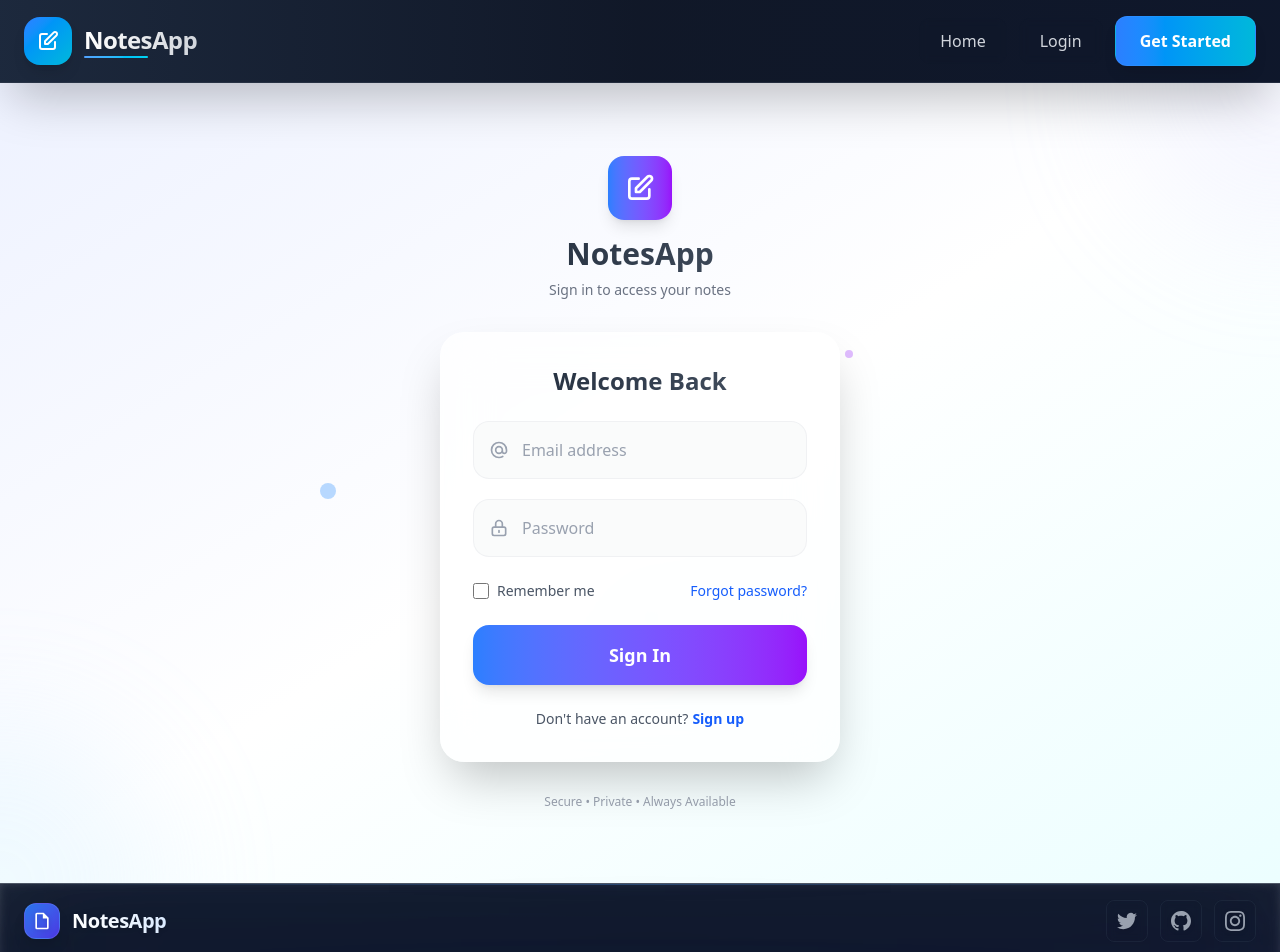
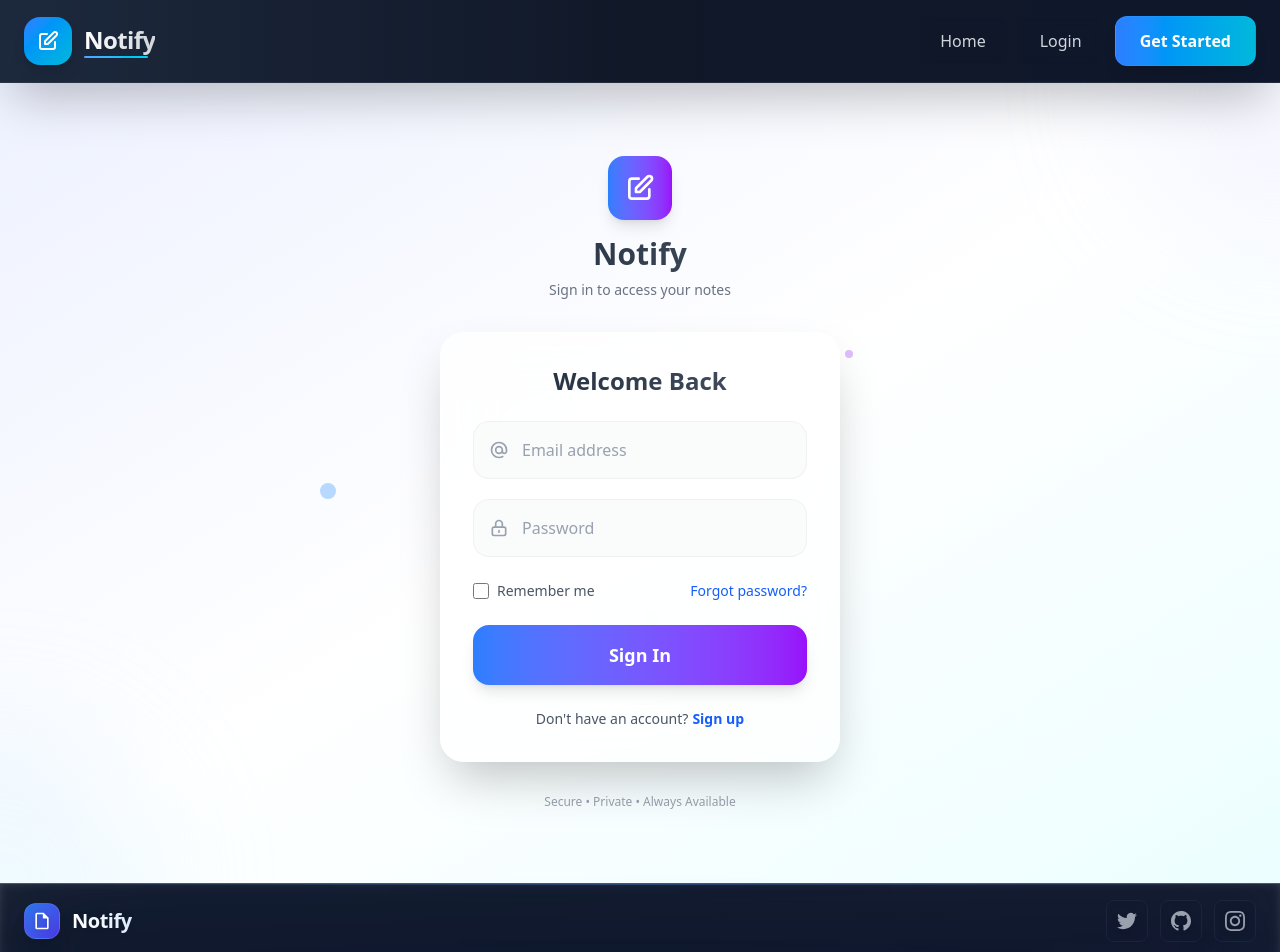
Before and after one commit to hardik211005/NOTES-APP, a React (Vite) app in the folder Frontend/Notes-App/: page /login in a window 1280 px wide. Shown: the top 952 px of the page. Built offline with nearby package versions, Linux system fonts and the light colour scheme.

Commit message:
Changed Title

```diff
--- a/Frontend/Notes-App/index.html
+++ b/Frontend/Notes-App/index.html
@@ -4,7 +4,7 @@
     <meta charset="UTF-8" />
     <link rel="icon" type="image/svg+xml" href="/logo.png" />
     <meta name="viewport" content="width=device-width, initial-scale=1.0" />
-    <title>Notes App</title>
+    <title>Notify</title>
   </head>
   <body>
     <div id="root"></div>
--- a/Frontend/Notes-App/src/components/Footer.jsx
+++ b/Frontend/Notes-App/src/components/Footer.jsx
@@ -28,7 +28,7 @@ const Footer = () => {
             </div>
             <div>
               <h1 className="text-xl font-bold bg-gradient-to-r from-white via-blue-50 to-blue-100 bg-clip-text text-transparent tracking-tight drop-shadow-sm">
-                NotesApp
+                Notify
               </h1>
             </div>
           </div>
@@ -76,7 +76,7 @@ const Footer = () => {
         {/* Bottom Section - Full Width */}
         <div className="flex justify-between items-center text-sm">
           <div className="text-gray-400/90 backdrop-blur-sm">
-            <span>© {currentYear} NotesApp. All rights reserved.</span>
+            <span>© {currentYear} Notify. All rights reserved.</span>
           </div>
 
           <div className="flex items-center space-x-4">
--- a/Frontend/Notes-App/src/components/Navbar.jsx
+++ b/Frontend/Notes-App/src/components/Navbar.jsx
@@ -22,7 +22,7 @@ const Navbar = () => {
             </div>
             <div>
               <h1 className="text-2xl font-bold bg-gradient-to-r from-white to-gray-300 bg-clip-text text-transparent tracking-tight">
-                NotesApp
+                Notify
               </h1>
               <div className="w-16 h-0.5 bg-gradient-to-r from-blue-400 to-cyan-400 rounded-full"></div>
             </div>
--- a/Frontend/Notes-App/src/pages/Home.jsx
+++ b/Frontend/Notes-App/src/pages/Home.jsx
@@ -36,7 +36,7 @@ const Home = () => {
                 <span className="text-5xl">📋</span>
               </div>
               <h1 className="text-7xl font-black bg-gradient-to-r from-white via-blue-200 to-indigo-200 bg-clip-text text-transparent mb-8 leading-tight">
-                NotesApp
+                Notify
               </h1>
               <p className="text-xl text-gray-300 mb-6 max-w-3xl mx-auto leading-relaxed font-medium">
                 Transform your ideas into organized thoughts. Create, manage, and never lose track of your brilliant ideas again.
--- a/Frontend/Notes-App/src/pages/Login.jsx
+++ b/Frontend/Notes-App/src/pages/Login.jsx
@@ -56,7 +56,7 @@ const Login = () => {
             </svg>
           </div>
           <h1 className="text-3xl font-bold bg-gradient-to-r from-gray-800 to-gray-600 bg-clip-text text-transparent mb-2">
-            NotesApp
+            Notify
           </h1>
           <p className="text-gray-500 text-sm">Sign in to access your notes</p>
         </div>
--- a/Frontend/Notes-App/src/pages/Signup.jsx
+++ b/Frontend/Notes-App/src/pages/Signup.jsx
@@ -58,7 +58,7 @@ const Signup = () => {
             </svg>
           </div>
           <h1 className="text-2xl font-bold bg-gradient-to-r from-gray-800 to-gray-600 bg-clip-text text-transparent mb-1">
-            NotesApp
+            Notify
           </h1>
           <p className="text-gray-500 text-sm">Create your account to get started</p>
         </div>
@@ -71,7 +71,7 @@ const Signup = () => {
 
           <div className="relative z-10">
             <h2 className="text-2xl font-bold mb-6 text-center bg-gradient-to-r from-gray-800 to-gray-600 bg-clip-text text-transparent">
-              Join NotesApp
+              Join Notify
             </h2>
             <div className="space-y-5">
               <div className="relative">
```
Also changed, not shown: 1 other file (tests, documents, lock files or other folders).
